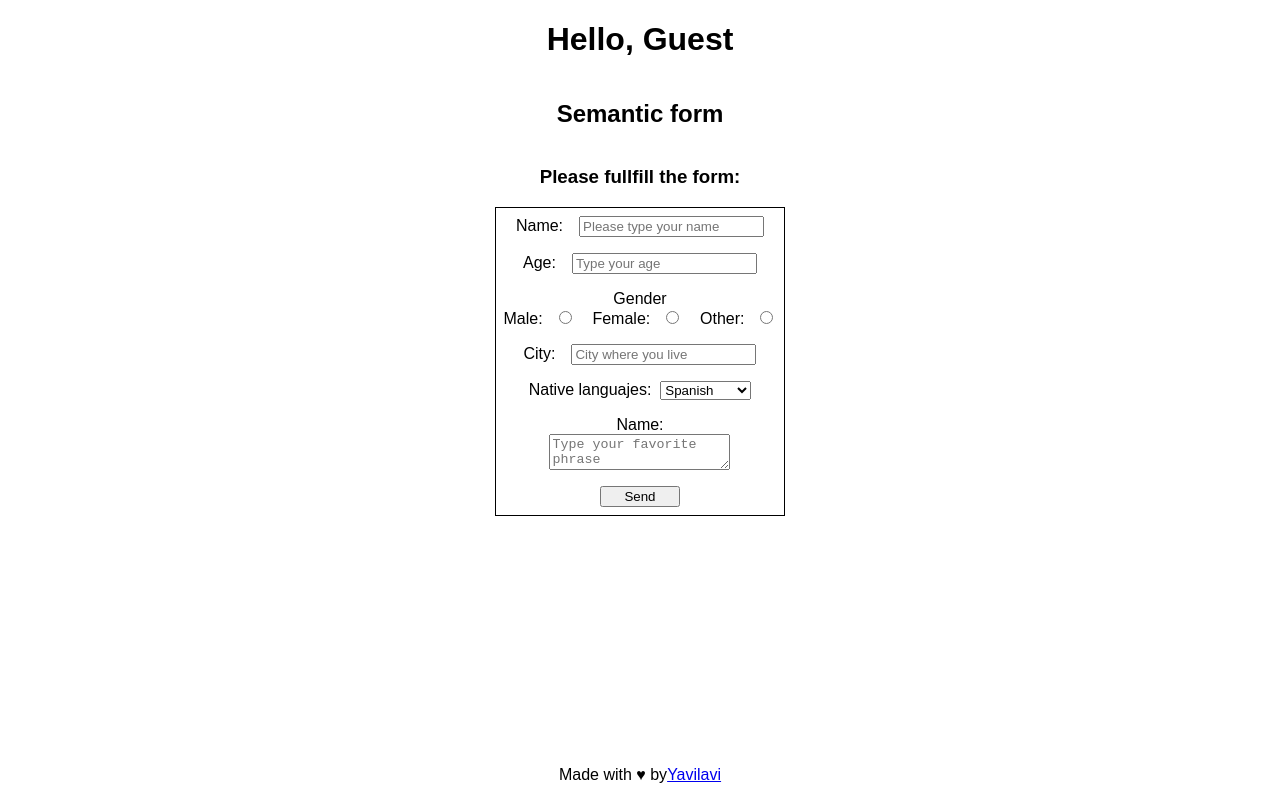
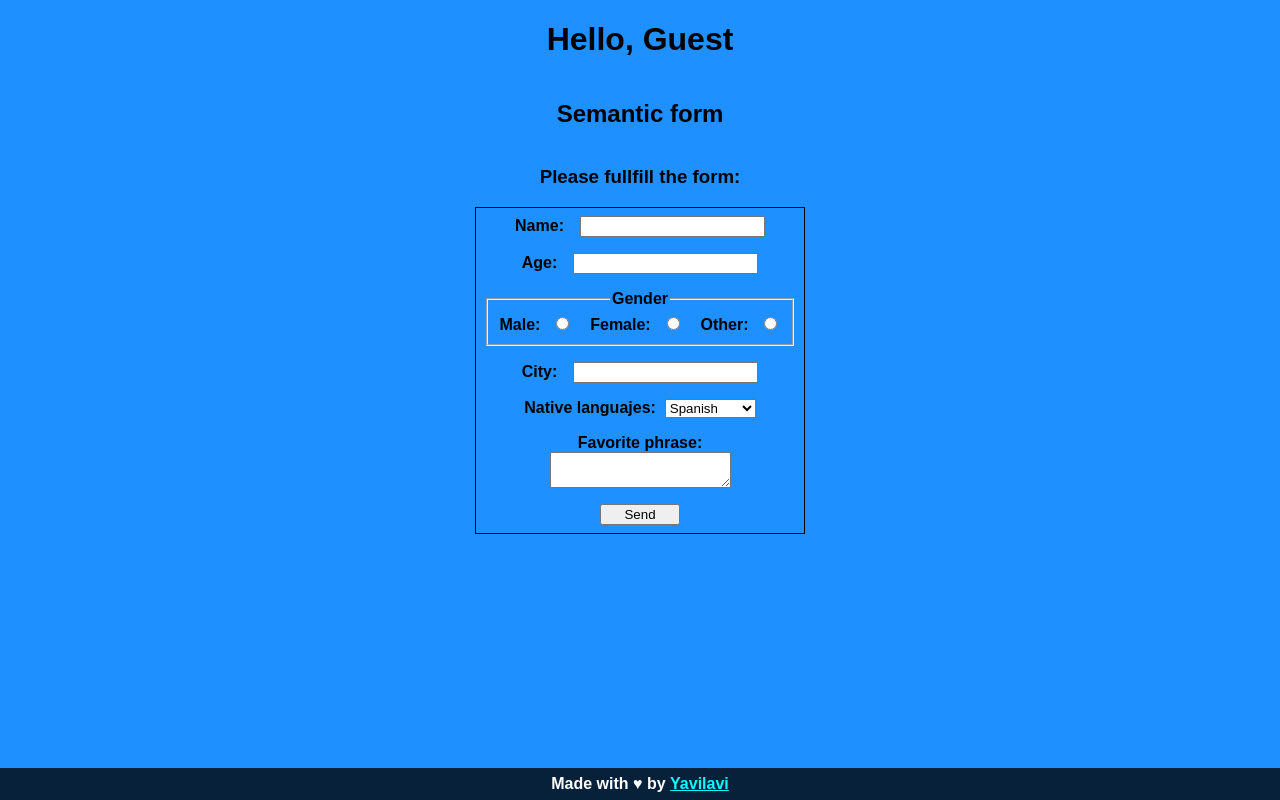
Before and after one commit to yavilavi/semantic-form, a React (Create React App) app: page / in a window 1280 px wide. Built offline with nearby package versions, Linux system fonts and the light colour scheme.

Commit message:
fix aaa properties

```diff
--- a/public/index.html
+++ b/public/index.html
@@ -26,9 +26,9 @@
   </head>
 
   <body>
-    <noscript>
+    <div id="noscript">
       You need to enable JavaScript to run this app.
-    </noscript>
+    </div>
     <div id="root"></div>
     <!--
       This HTML file is a template.
--- a/src/App.js
+++ b/src/App.js
@@ -8,6 +8,7 @@ const App = () => {
   const onChange = (e) => {
     setName(e.target.value);
   };
+  document.getElementById("noscript").style.display = "none";
   return (
     <div className="App">
       <Header name={name} />
--- a/src/components/footer.css
+++ b/src/components/footer.css
@@ -0,0 +1,21 @@
+footer {
+  display: flex;
+  justify-content: center;
+  align-items: center;
+  position: fixed;
+  left: 0;
+  bottom: 0;
+  width: 100%;
+  background-color: #000000c4;
+  height: 2rem;
+  color: white;
+  font-weight: bolder;
+}
+
+a:visited {
+  color: aqua;
+}
+
+a:not(:visited) {
+  color: aqua;
+}
--- a/src/components/footer.js
+++ b/src/components/footer.js
@@ -1,7 +1,8 @@
+import "./footer.css";
 const Footer = () => {
   return (
     <footer>
-      Made with ♥ by
+      Made with ♥ by&nbsp;
       <a href="https://github.com/yavilavi" targtr="_blank">
         Yavilavi
       </a>
--- a/src/components/form.css
+++ b/src/components/form.css
@@ -31,10 +31,3 @@ button {
   width: 5rem;
   align-self: center;
 }
-
-footer {
-  position: fixed;
-  left: 0;
-  bottom: 1rem;
-  width: 100%;
-}
--- a/src/components/form.js
+++ b/src/components/form.js
@@ -17,7 +17,6 @@ const Form = ({ onChange, name }) => {
               type="text"
               name="name"
               onChange={onChange}
-              placeholder="Please type your name"
               value={name}
               required
             />
@@ -26,16 +25,12 @@ const Form = ({ onChange, name }) => {
         <div className="form-group">
           <label>
             Age:
-            <input
-              type="number"
-              name="age"
-              placeholder="Type your age"
-              required
-            />
+            <input type="number" name="age" required />
           </label>
         </div>
         <div className="form-group">
-          <span>Gender</span>
+          <fieldset>
+            <legend>Gender</legend>
             <label>
               Male:
               <input type="radio" name="gender" value="male" required />
@@ -50,11 +45,12 @@ const Form = ({ onChange, name }) => {
               Other:
               <input type="radio" name="gender" value="male" required />
             </label>
+          </fieldset>
         </div>
         <div className="form-group">
           <label>
             City:
-            <input type="text" name="city" placeholder="City where you live" />
+            <input type="text" name="city" />
           </label>
         </div>
         <div className="form-group">
@@ -71,8 +67,8 @@ const Form = ({ onChange, name }) => {
         </div>
         <div className="form-group">
           <label>
-            Name:
-            <textarea name="phrase" placeholder="Type your favorite phrase" />
+            Favorite phrase:
+            <textarea name="phrase" />
           </label>
         </div>
         <div>
--- a/src/styles.css
+++ b/src/styles.css
@@ -1,4 +1,9 @@
+body {
+  background-color: dodgerblue;
+}
+
 .App {
   font-family: sans-serif;
   text-align: center;
+  font-weight: bold;
 }
```
Lines whose indentation alone changed are shown as unchanged.
